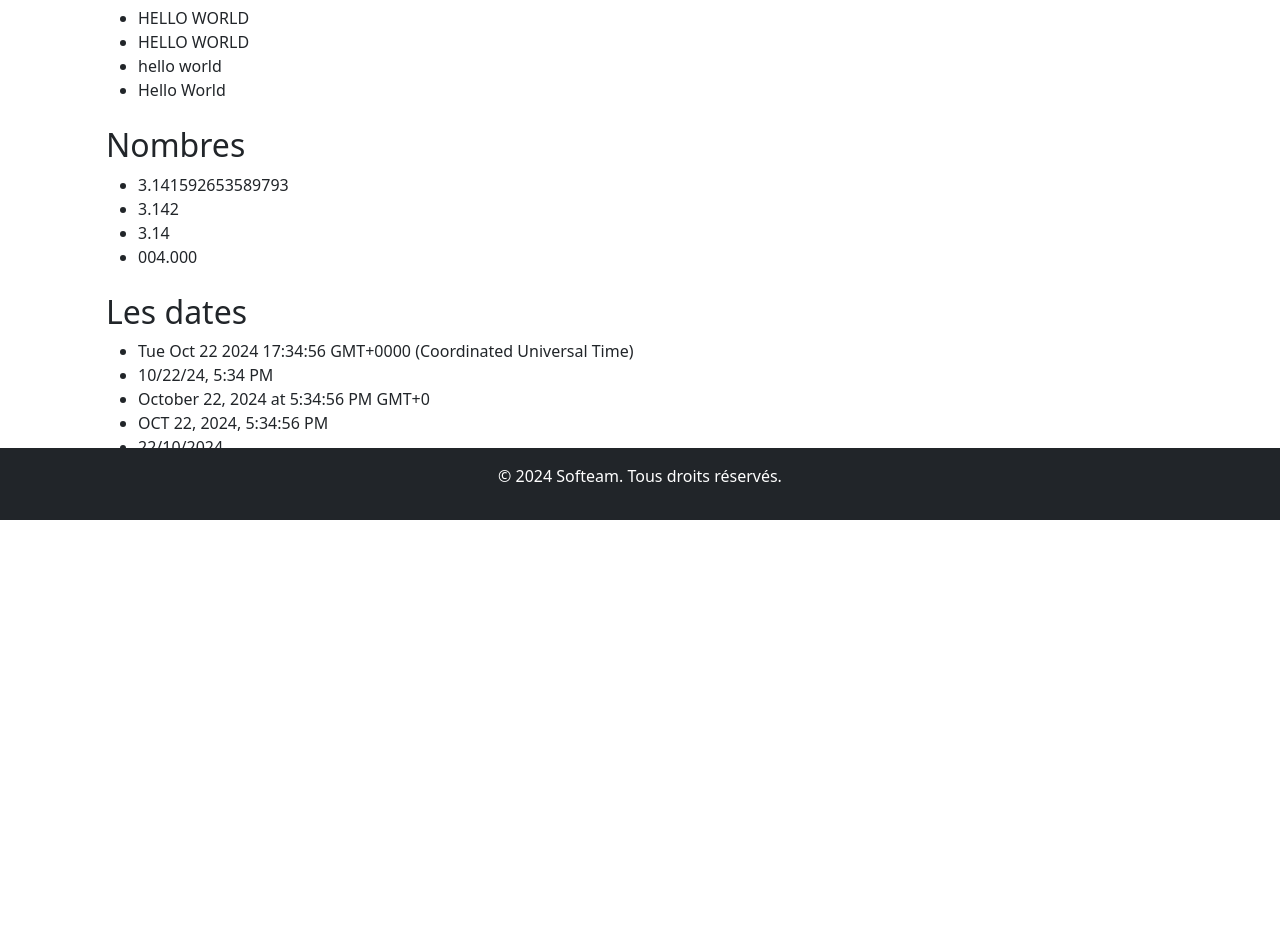
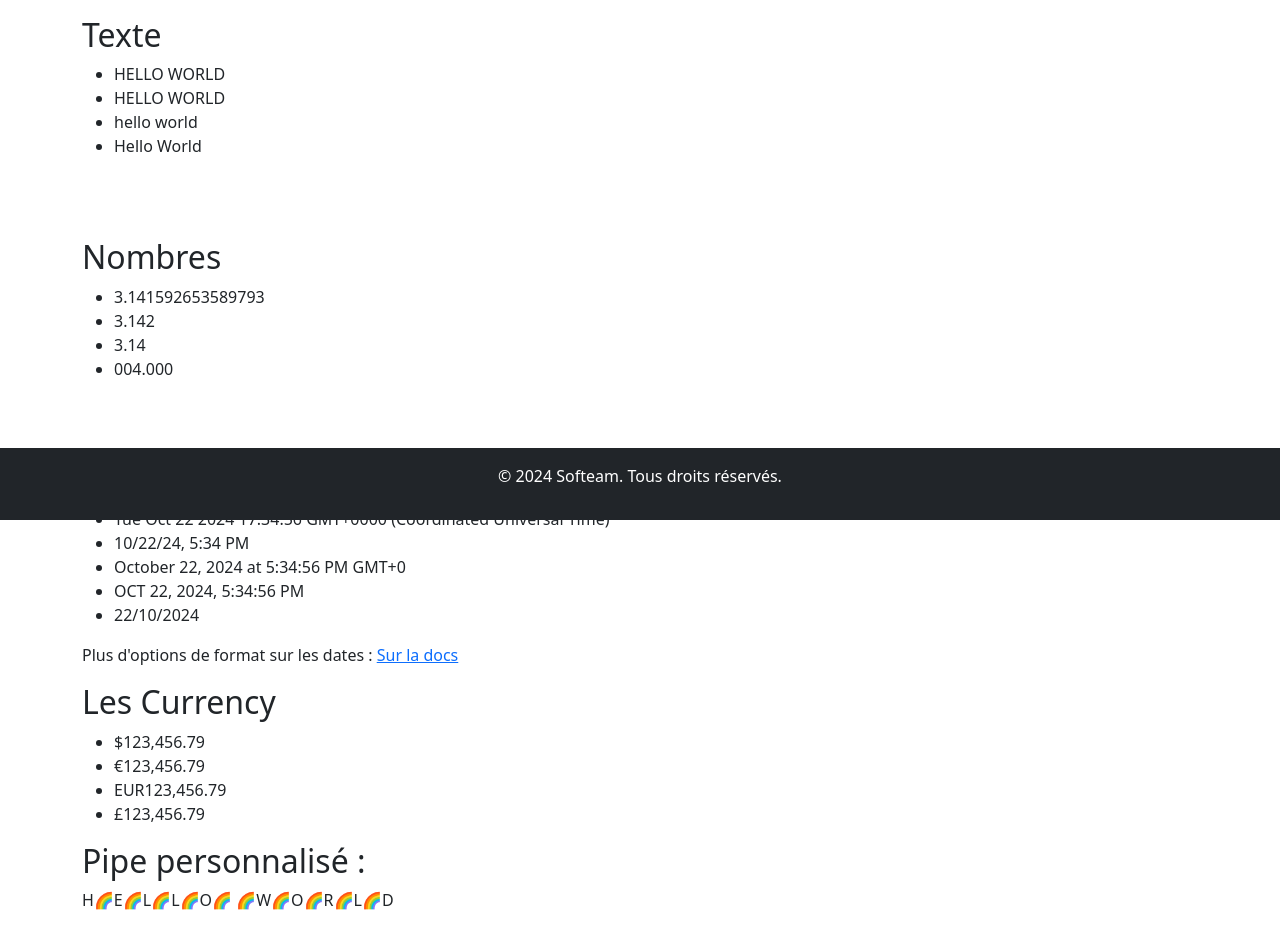
Before and after one commit to mohamedutopios/demo-docapost-angular, an Angular app in the folder demo-docapost-angular/: page /pipe in a window 1280 px wide. Shown: the part 280-1228 px from the top of the page. Before the commit the page ends 800 px from the top, so only its background shows below. Built offline with nearby package versions, Linux system fonts and the light colour scheme.

Commit message:
add fin demo pipe

```diff
--- a/demo-docapost-angular/src/app/pages/pipes/pipes.component.html
+++ b/demo-docapost-angular/src/app/pages/pipes/pipes.component.html
@@ -2,7 +2,7 @@
   <h1>Les pipes</h1>
   <br />
 
-  <section class="m-4">
+  <section>
     <h2>Texte</h2>
 
     <ul>
@@ -13,7 +13,7 @@
     </ul>
   </section>
 
-  <section class="m-4">
+  <section >
     <h2>Nombres</h2>
 
     <ul>
@@ -24,7 +24,7 @@
     </ul>
   </section>
 
-  <section class="m-4">
+  <section >
     <h2>Les dates</h2>
 
     <ul>
@@ -34,5 +34,29 @@
       <li>{{ today | date: 'medium' | uppercase }}</li>
       <li>{{ today | date: 'dd/MM/YYYY'}}</li>
     </ul>
+
+    <p>Plus d'options de format sur les dates  :
+
+      <a href="https://v17.angular.io/api/common/DatePipe#custom-format-options">Sur la docs</a>
+    </p>
+
+    <h2>Les Currency</h2>
+
+    <ul>
+      <li>{{ montant | currency }}</li>
+      <li>{{ montant | currency:'EUR'}}</li>
+      <li>{{ montant | currency:'EUR':'code' }}</li>
+      <li>{{ montant | currency:'GBP':'symbol':'1.2-2'}}</li>
+    </ul>
+
+    <h2>Pipe personnalisé : </h2>
+
+    <p>{{ message | rainbows }}</p>
+
   </section>
+
+
+
+
+
 </div>
--- a/demo-docapost-angular/src/app/pages/pipes/pipes.component.ts
+++ b/demo-docapost-angular/src/app/pages/pipes/pipes.component.ts
@@ -1,10 +1,11 @@
 import { CommonModule, UpperCasePipe } from '@angular/common';
 import { Component } from '@angular/core';
+import { RainbowsPipe } from '../../utils/pipes/rainbows.pipe';
 
 @Component({
   selector: 'app-pipes',
   standalone: true,
-  imports: [CommonModule],
+  imports: [CommonModule, RainbowsPipe],
   templateUrl: './pipes.component.html',
   styleUrl: './pipes.component.css'
 })
@@ -13,5 +14,6 @@ export class PipesComponent {
 message = "HELLO WORLD";
 pi = Math.PI;
 today = new Date();
+montant = 123456.789;
 
 }
--- /dev/null
+++ b/demo-docapost-angular/src/app/utils/pipes/rainbows.pipe.ts
@@ -0,0 +1,14 @@
+import { Pipe, PipeTransform } from '@angular/core';
+
+@Pipe({
+  name: 'rainbows',
+  standalone: true
+})
+export class RainbowsPipe implements PipeTransform {
+
+  transform(value: string, separator: string = '🌈'): string {
+    return value.split('').join(separator);
+  }
+
+
+}
```
Also changed, not shown: 1 other file (tests, documents, lock files or other folders).
